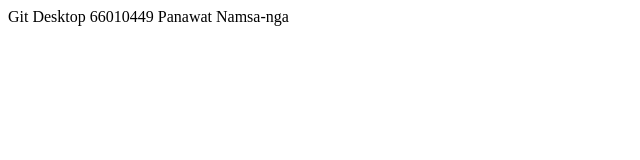
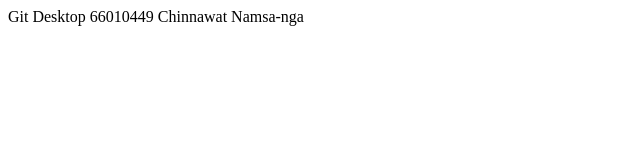
Before and after one commit to Ponwat/git101, a plain HTML site: page index.html in a window 1280 px wide. Shown: the full height of the page, 0-640 px from the left. Drawn offline with Linux system fonts and the light colour scheme.

Commit message:
change name to chinnawat

```diff
--- a/index.html
+++ b/index.html
@@ -6,6 +6,6 @@
     <title>Document</title>
 </head>
 <body>
-    Git Desktop 66010449 Panawat Namsa-nga
+    Git Desktop 66010449 Chinnawat Namsa-nga
 </body>
 </html>
```
